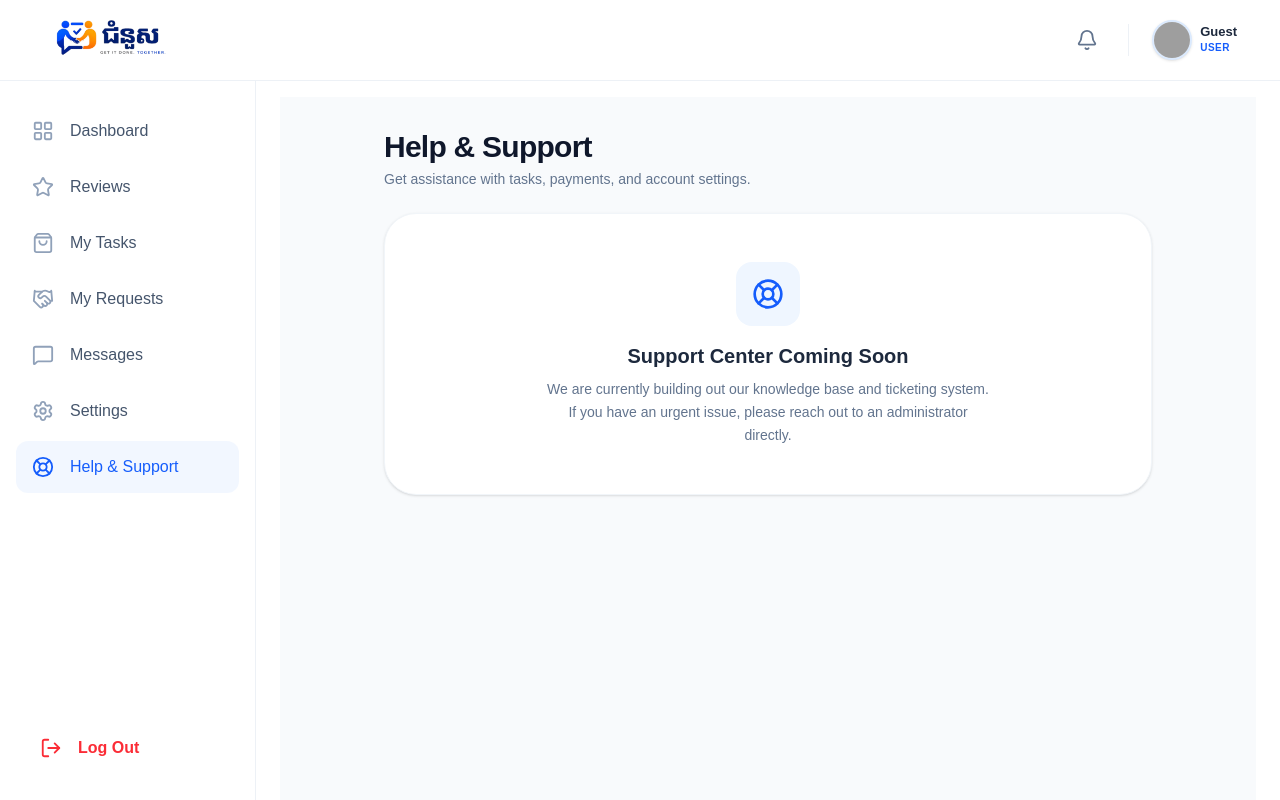
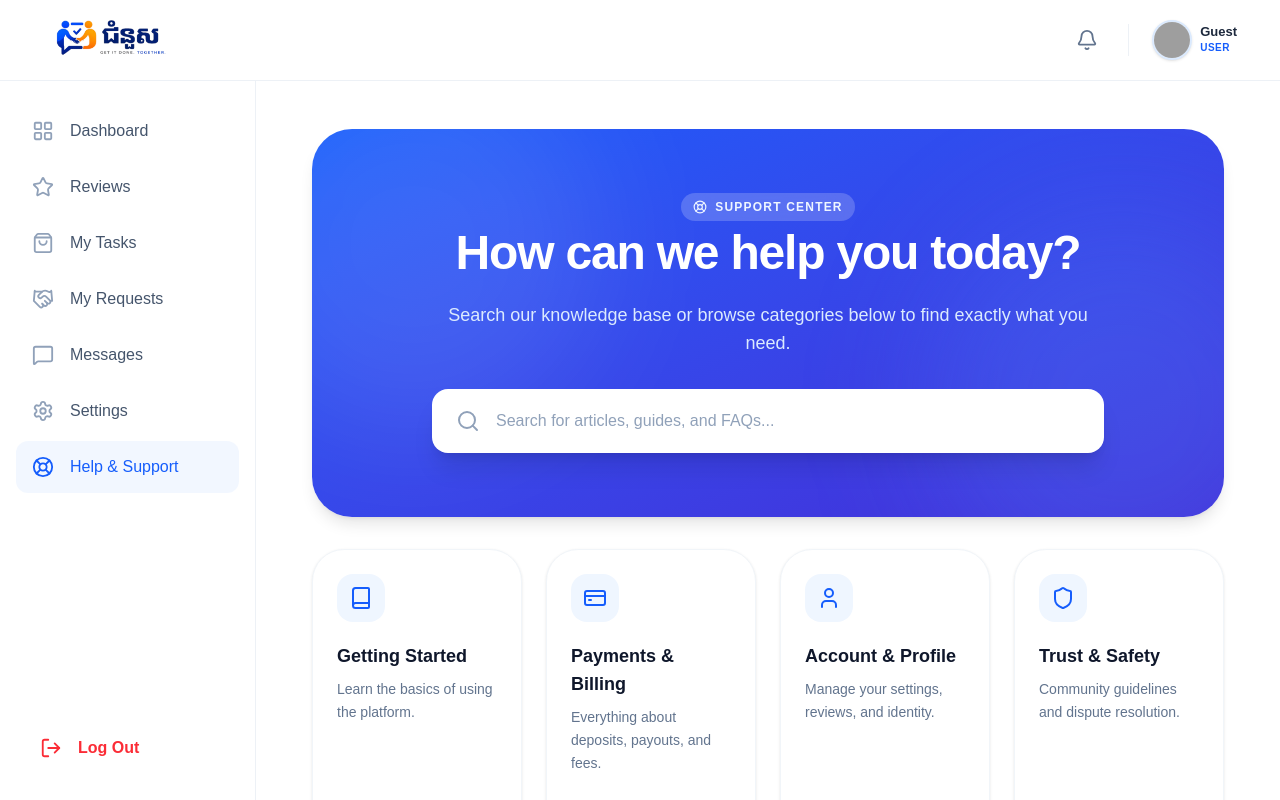
Before and after one commit to CheangSeyha/Production_Jomnus, a Next.js app: page /support in a window 1280 px wide. Built offline with nearby package versions, Linux system fonts and the light colour scheme; no server answers; sample sign-in values are in the browser's storage; grey boxes are pictures that could not be loaded.

Commit message:
have done help and support page

```diff
--- a/src/app/(protected)/(user)/support/page.tsx
+++ b/src/app/(protected)/(user)/support/page.tsx
@@ -1,34 +1,183 @@
 "use client";
 
-import { LifeBuoy } from "lucide-react";
+import { useState } from "react";
+import {
+  Search,
+  Book,
+  CreditCard,
+  User,
+  Shield,
+  MessageSquare,
+  Mail,
+  ChevronDown,
+  ArrowRight,
+  LifeBuoy
+} from "lucide-react";
+
+const CATEGORIES = [
+  { icon: Book, title: "Getting Started", desc: "Learn the basics of using the platform." },
+  { icon: CreditCard, title: "Payments & Billing", desc: "Everything about deposits, payouts, and fees." },
+  { icon: User, title: "Account & Profile", desc: "Manage your settings, reviews, and identity." },
+  { icon: Shield, title: "Trust & Safety", desc: "Community guidelines and dispute resolution." },
+];
+
+const FAQS = [
+  {
+    question: "How do I create and post a new task?",
+    answer: "Navigate to the 'My Requests' tab in your sidebar and click the 'Create Request' button. Fill out the details, set your budget, and publish it to the marketplace."
+  },
+  {
+    question: "When do I get paid for completing a task?",
+    answer: "Funds are held securely in escrow while you work. Once the Requester approves your submitted proof of work, the funds are instantly released to your account balance."
+  },
+  {
+    question: "What happens if there is a dispute?",
+    answer: "If you and the other party cannot agree on the outcome of a task, you can click 'Report Issue' on the task page. Our admin team will review the communications and proofs to make a final decision."
+  },
+  {
+    question: "How do I change my password or email?",
+    answer: "Go to your 'Settings' page via the sidebar or profile dropdown. Under the 'Security' tab, you can update your credentials and manage two-factor authentication."
+  }
+];
 
 export default function SupportPage() {
+  const [searchQuery, setSearchQuery] = useState("");
+  const [openFaq, setOpenFaq] = useState<number | null>(0);
+
   return (
-    <div className="min-h-screen overflow-y-auto bg-slate-50 p-6 md:p-8">
-      <div className="mx-auto max-w-3xl space-y-6">
-        {/* Header */}
-        <div className=" space-y-1">
-          <h1 className="text-3xl font-extrabold tracking-tight text-slate-900">
-            Help & Support
+    <div className="min-h-screen space-y-8 max-w-[1200px] mx-auto p-4 md:p-8">
+
+      <div className="bg-gradient-to-br from-blue-600 to-indigo-700 rounded-[2.5rem] p-10 md:p-16 text-center shadow-lg relative overflow-hidden">
+        <div className="absolute top-[-20%] left-[-10%] w-96 h-96 bg-white/10 rounded-full blur-3xl pointer-events-none" />
+        <div className="absolute bottom-[-20%] right-[-10%] w-96 h-96 bg-blue-400/20 rounded-full blur-3xl pointer-events-none" />
+
+        <div className="relative z-10 max-w-2xl mx-auto space-y-6">
+          <div className="inline-flex items-center gap-2 px-3 py-1.5 rounded-full bg-white/20 text-blue-50 text-xs font-bold uppercase tracking-widest backdrop-blur-md mb-2">
+            <LifeBuoy size={14} />
+            Support Center
+          </div>
+          <h1 className="text-4xl md:text-5xl font-extrabold text-white tracking-tight">
+            How can we help you today?
           </h1>
-          <p className="text-sm font-medium text-slate-500">
-            Get assistance with tasks, payments, and account settings.
+          <p className="text-blue-100 text-lg font-medium">
+            Search our knowledge base or browse categories below to find exactly what you need.
           </p>
+
+          <div className="relative mt-8 group">
+            <div className="absolute inset-y-0 left-6 flex items-center pointer-events-none">
+              <Search className="h-6 w-6 text-slate-400 group-focus-within:text-blue-500 transition-colors" />
+            </div>
+            <input
+              type="text"
+              value={searchQuery}
+              onChange={(e) => setSearchQuery(e.target.value)}
+              placeholder="Search for articles, guides, and FAQs..."
+              className="w-full pl-16 pr-6 py-5 rounded-2xl bg-white text-base font-medium text-slate-900 placeholder:text-slate-400 outline-none shadow-xl focus:ring-4 focus:ring-blue-500/30 transition-all border-0"
+            />
+          </div>
+        </div>
+      </div>
+
+      <div className="grid grid-cols-1 md:grid-cols-2 lg:grid-cols-4 gap-6">
+        {CATEGORIES.map((category, idx) => (
+          <button
+            key={idx}
+            className="group flex flex-col items-start p-6 bg-white rounded-[2rem] border border-slate-100 shadow-sm hover:shadow-md hover:border-blue-100 transition-all text-left"
+          >
+            <div className="p-3 bg-blue-50 rounded-2xl text-blue-600 mb-5 group-hover:scale-110 group-hover:bg-blue-600 group-hover:text-white transition-all duration-300">
+              <category.icon size={24} />
+            </div>
+            <h3 className="text-lg font-extrabold text-slate-900 mb-2">
+              {category.title}
+            </h3>
+            <p className="text-sm font-medium text-slate-500 leading-relaxed mb-4">
+              {category.desc}
+            </p>
+            <div className="mt-auto flex items-center gap-2 text-sm font-bold text-blue-600 opacity-0 -translate-x-2 group-hover:opacity-100 group-hover:translate-x-0 transition-all">
+              View Articles <ArrowRight size={16} />
+            </div>
+          </button>
+        ))}
+      </div>
+
+      <div className="grid grid-cols-1 lg:grid-cols-3 gap-8 items-start">
+
+        <div className="lg:col-span-2 space-y-6">
+          <div className="space-y-1">
+            <h2 className="text-2xl font-extrabold text-slate-900 tracking-tight">
+              Frequently Asked Questions
+            </h2>
+            <p className="text-sm font-medium text-slate-500">
+              Quick answers to the most common queries from our community.
+            </p>
+          </div>
+
+          <div className="space-y-3">
+            {FAQS.map((faq, idx) => (
+              <div
+                key={idx}
+                className="bg-white rounded-3xl border border-slate-100 shadow-sm overflow-hidden transition-all"
+              >
+                <button
+                  onClick={() => setOpenFaq(openFaq === idx ? null : idx)}
+                  className="w-full px-6 py-5 flex items-center justify-between text-left focus:outline-none"
+                >
+                  <span className="font-bold text-slate-800">{faq.question}</span>
+                  <div className={`p-1.5 rounded-full transition-transform duration-300 ${openFaq === idx ? "bg-slate-100 rotate-180" : "bg-transparent"}`}>
+                    <ChevronDown size={18} className="text-slate-400" />
+                  </div>
+                </button>
+                <div
+                  className={`px-6 transition-all duration-300 ease-in-out overflow-hidden ${
+                    openFaq === idx ? "max-h-40 pb-5 opacity-100" : "max-h-0 opacity-0"
+                  }`}
+                >
+                  <p className="text-sm font-medium text-slate-500 leading-relaxed">
+                    {faq.answer}
+                  </p>
+                </div>
+              </div>
+            ))}
+          </div>
         </div>
 
-        {/* Content Box */}
-        <div className="flex flex-col items-center justify-center rounded-[2rem] border border-slate-100 bg-white p-12 text-center shadow-sm">
-          <div className="mb-4 flex h-16 w-16 items-center justify-center rounded-2xl bg-blue-50 text-blue-600">
-            <LifeBuoy size={32} />
+        <div className="bg-white rounded-[2rem] border border-slate-100 shadow-sm p-8 space-y-6 relative overflow-hidden">
+          <div className="absolute top-0 right-0 p-8 opacity-5">
+            <LifeBuoy size={120} />
           </div>
-          <h2 className="mb-2 text-xl font-bold text-slate-800">
-            Support Center Coming Soon
-          </h2>
-          <p className="max-w-md text-sm leading-relaxed text-slate-500">
-            We are currently building out our knowledge base and ticketing system.
-            If you have an urgent issue, please reach out to an administrator directly.
-          </p>
+
+          <div className="relative z-10 space-y-2">
+            <h2 className="text-xl font-extrabold text-slate-900 tracking-tight">
+              Still need help?
+            </h2>
+            <p className="text-sm font-medium text-slate-500 leading-relaxed">
+              If you couldn't find what you were looking for, our support team is ready to assist you.
+            </p>
+          </div>
+
+          <div className="relative z-10 space-y-3">
+            <button className="w-full flex items-center gap-3 p-4 rounded-2xl border-2 border-slate-100 hover:border-blue-600 hover:bg-blue-50 transition-all group text-left">
+              <div className="p-2 bg-slate-100 rounded-xl group-hover:bg-white text-slate-600 group-hover:text-blue-600 transition-colors">
+                <MessageSquare size={20} />
+              </div>
+              <div>
+                <p className="text-sm font-extrabold text-slate-900 group-hover:text-blue-700">Live Chat</p>
+                <p className="text-xs font-medium text-slate-500">Typically replies in minutes</p>
+              </div>
+            </button>
+
+            <button className="w-full flex items-center gap-3 p-4 rounded-2xl border-2 border-slate-100 hover:border-blue-600 hover:bg-blue-50 transition-all group text-left">
+              <div className="p-2 bg-slate-100 rounded-xl group-hover:bg-white text-slate-600 group-hover:text-blue-600 transition-colors">
+                <Mail size={20} />
+              </div>
+              <div>
+                <p className="text-sm font-extrabold text-slate-900 group-hover:text-blue-700">Email Support</p>
+                <p className="text-xs font-medium text-slate-500">Expect a reply within 24 hours</p>
+              </div>
+            </button>
+          </div>
         </div>
+
       </div>
     </div>
   );
```
